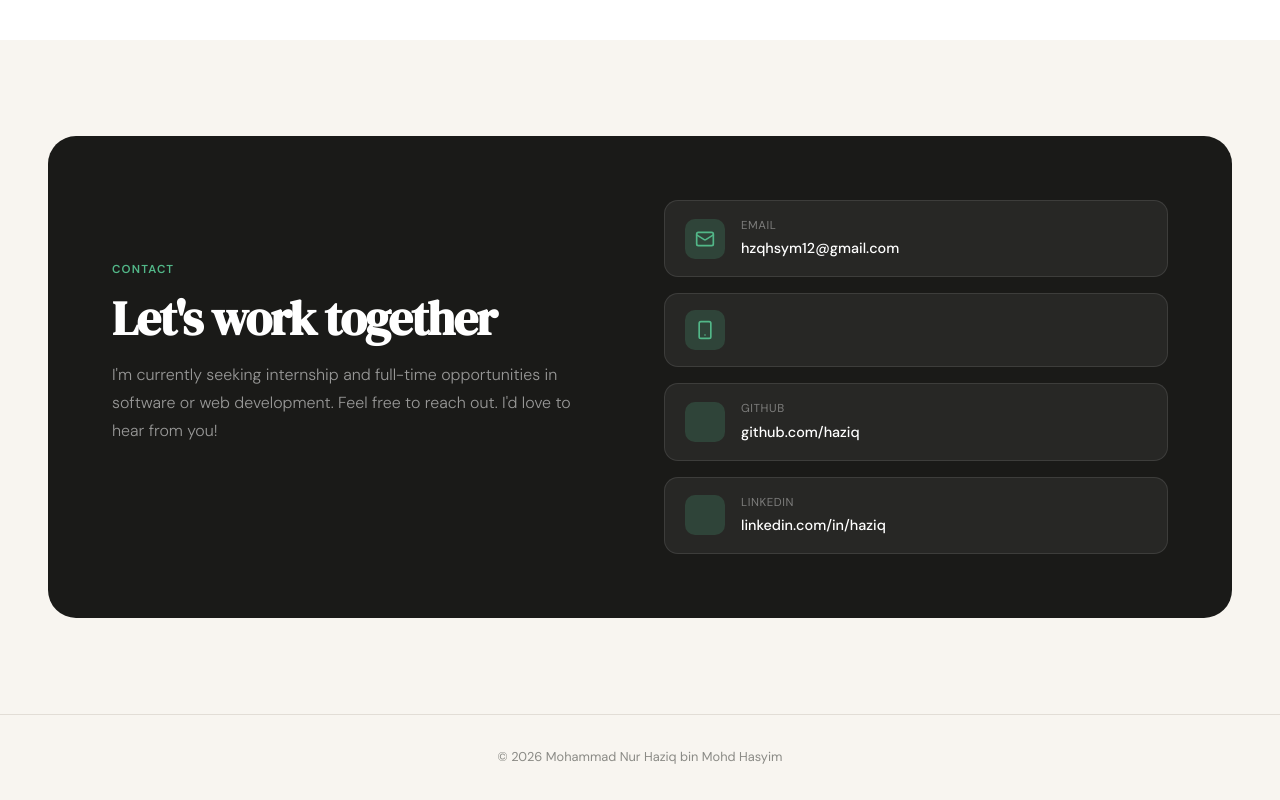
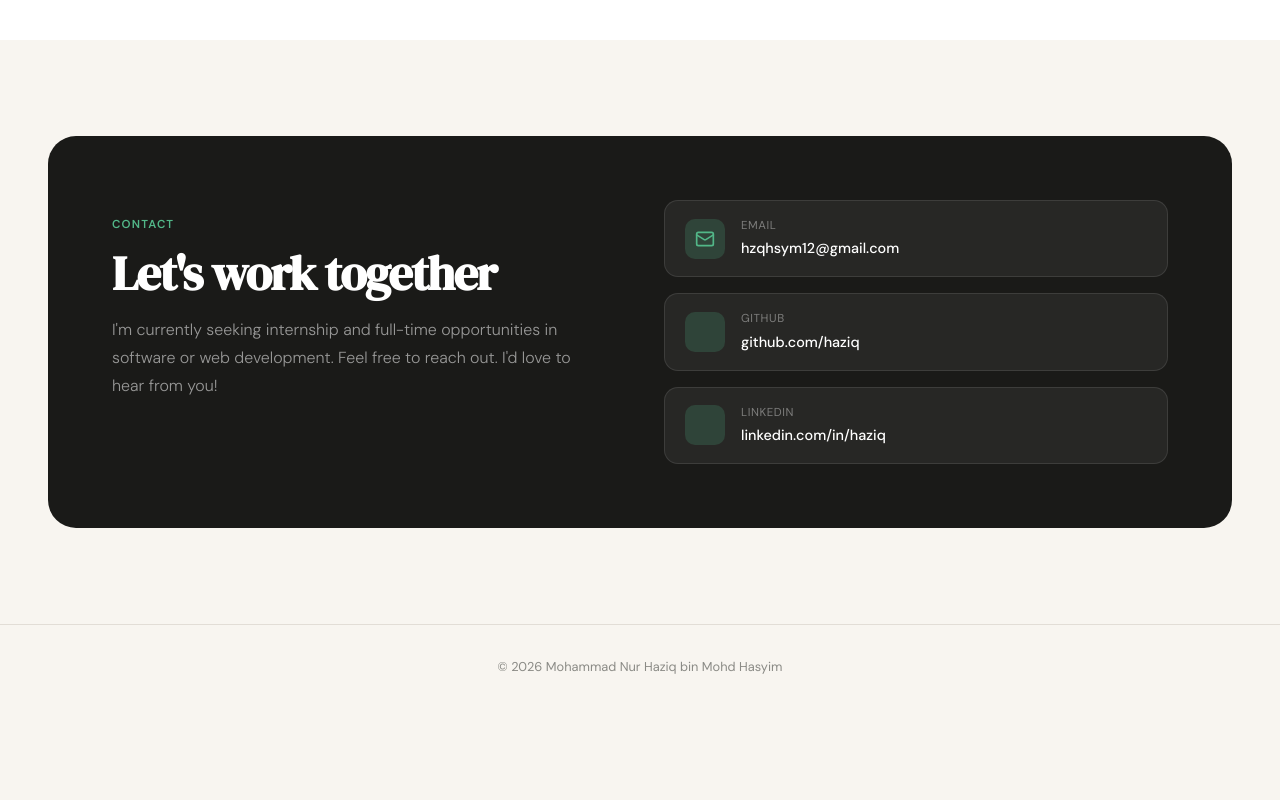
Before and after one commit to Haziqqqq/portfolio, a plain HTML site: page index.html in a window 1280 px wide. Shown: the part 3928-4728 px from the top of the page. After the commit the page ends 4638 px from the top, so only its background shows below. Drawn offline with nearby package versions, Linux system fonts and the light colour scheme.

Commit message:
Update index.html

```diff
--- a/index.html
+++ b/index.html
@@ -726,9 +726,6 @@
           <div class="contact-value">hzqhsym12@gmail.com</div>
         </div>
       </a>
-      <a href="tel:+6738269912" class="contact-item">
-        <div class="contact-icon"><i data-lucide="smartphone"></i></div>
-      </a>
       <a href="https://github.com" target="_blank" class="contact-item">
         <div class="contact-icon"><i data-lucide="github"></i></div>
         <div>
```
